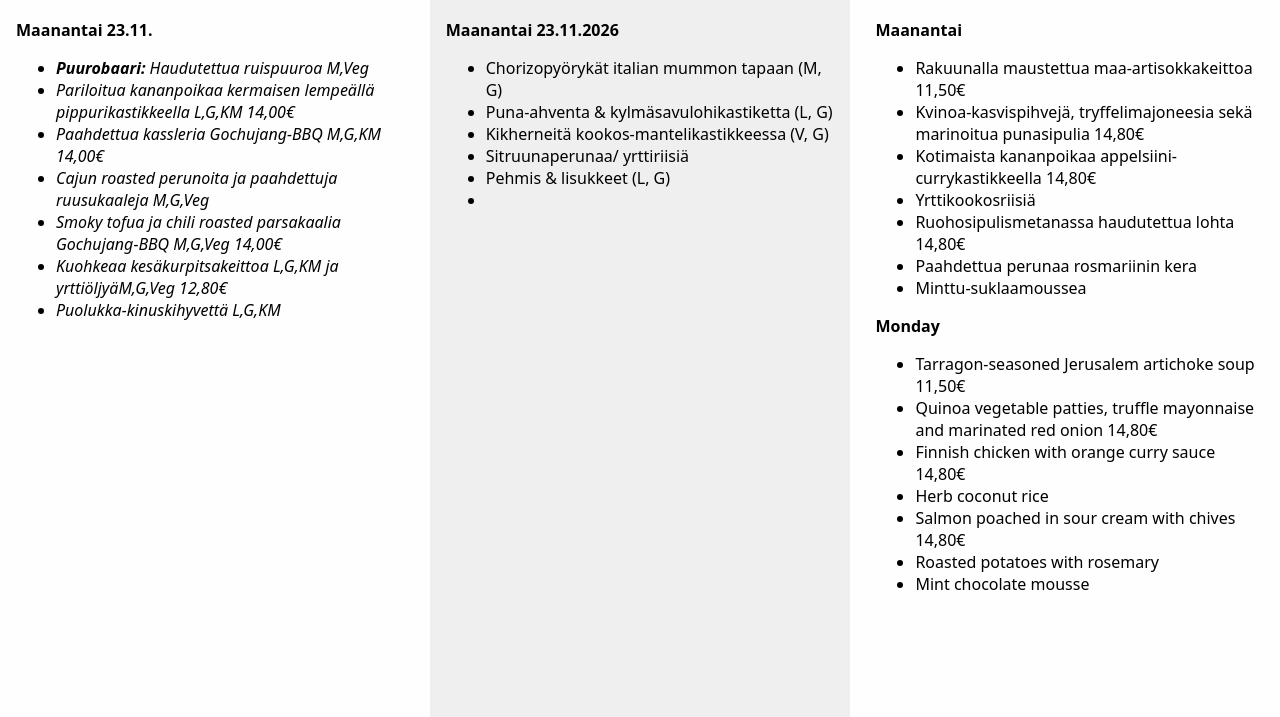
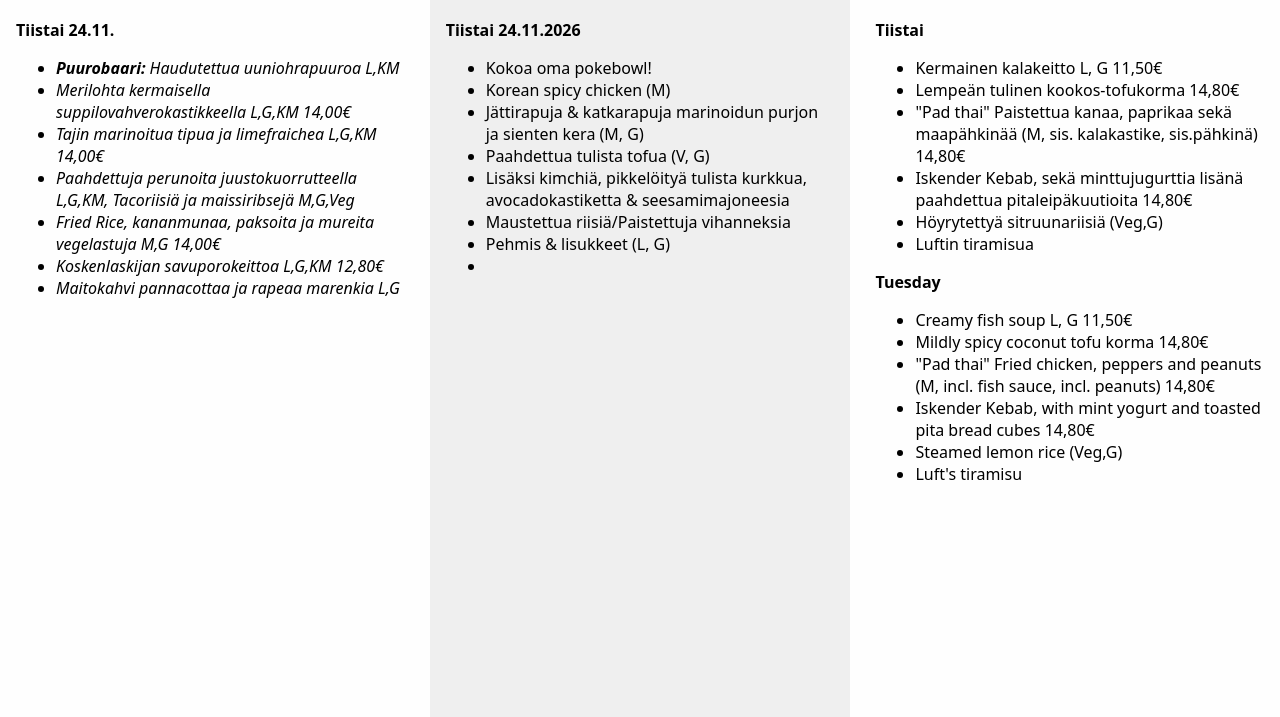
Before and after one commit to anttimc/lunchlist, a plain HTML site: page index.html in a window 1280 px wide. Shown: the part 83-800 px from the top of the page. Drawn offline with Linux system fonts and the light colour scheme.

Commit message:
Daily lunch

```diff
--- a/index.html
+++ b/index.html
@@ -1,6 +1,6 @@
 <html>
 <head>
-<title>Lunch: Monday</title>
+<title>Lunch: Tuesday</title>
 <link rel="stylesheet" href="layout.css" type="text/css" media="all">
 <meta name="viewport" content="width=device-width, initial-scale=1">
 </head>
@@ -8,29 +8,29 @@
 <div>
 <h1>Ravintola Akseli</h1>
 <div>
-<p><b>Maanantai 23.11.</b></p>
+<p><b>Tiistai 24.11.</b></p>
 <ul>
-<li>
-<strong><em>Puurobaari: </em></strong><em>Haudutettua ruispuuroa M,Veg</em>
-</li>
-<li><em>Pariloitua kananpoikaa kermaisen lempeällä pippurikastikkeella L,G,KM 14,00€</em></li>
-<li><em>Paahdettua kassleria Gochujang-BBQ M,G,KM 14,00€</em></li>
-<li><em>Cajun roasted perunoita ja paahdettuja ruusukaaleja M,G,Veg</em></li>
-<li><em>Smoky tofua ja chili roasted parsakaalia Gochujang-BBQ M,G,Veg 14,00€</em></li>
-<li><em>Kuohkeaa kesäkurpitsakeittoa L,G,KM ja yrttiöljyäM,G,Veg 12,80€</em></li>
-<li><em>Puolukka-kinuskihyvettä L,G,KM</em></li>
+<li><em><strong>Puurobaari:</strong> Haudutettua uuniohrapuuroa L,KM</em></li>
+<li><em>Merilohta kermaisella suppilovahverokastikkeella L,G,KM 14,00€</em></li>
+<li><em>Tajin marinoitua tipua ja limefraichea L,G,KM 14,00€</em></li>
+<li><em>Paahdettuja perunoita juustokuorrutteella L,G,KM, Tacoriisiä ja maissiribsejä M,G,Veg</em></li>
+<li><em>Fried Rice, kananmunaa, paksoita ja mureita vegelastuja M,G 14,00€</em></li>
+<li><em>Koskenlaskijan savuporokeittoa L,G,KM 12,80€</em></li>
+<li><em>Maitokahvi pannacottaa ja rapeaa marenkia L,G</em></li>
 </ul>
 </div>
 </div>
 <div>
 <h1>Ravintola Päättäri</h1>
 <div>
-<p><b>Maanantai 23.11.2026</b></p>
+<p><b>Tiistai 24.11.2026</b></p>
 <ul>
-<li>Chorizopyörykät italian mummon tapaan (M, G)</li>
-<li>Puna-ahventa &amp; kylmäsavulohikastiketta (L, G)</li>
-<li>Kikherneitä kookos-mantelikastikkeessa (V, G)</li>
-<li>Sitruunaperunaa/ yrttiriisiä</li>
+<li>Kokoa oma pokebowl!</li>
+<li>Korean spicy chicken (M)</li>
+<li>Jättirapuja &amp; katkarapuja marinoidun purjon ja sienten kera (M, G)</li>
+<li>Paahdettua tulista tofua (V, G)</li>
+<li>Lisäksi kimchiä, pikkelöityä tulista kurkkua, avocadokastiketta &amp; seesamimajoneesia</li>
+<li>Maustettua riisiä/Paistettuja vihanneksia</li>
 <li>Pehmis &amp; lisukkeet (L, G)</li>
 <li></li>
 </ul>
@@ -40,27 +40,25 @@
 <h1>Dylan Luft</h1>
 <div>
 <div>
-<p><b>Maanantai</b></p>
+<p><b>Tiistai</b></p>
 <ul>
-<li>Rakuunalla maustettua maa-artisokkakeittoa 11,50€</li>
-<li>Kvinoa-kasvispihvejä, tryffelimajoneesia sekä marinoitua punasipulia 14,80€</li>
-<li>Kotimaista kananpoikaa appelsiini-currykastikkeella 14,80€</li>
-<li>Yrttikookosriisiä </li>
-<li>Ruohosipulismetanassa haudutettua lohta 14,80€</li>
-<li>Paahdettua perunaa rosmariinin kera </li>
-<li>Minttu-suklaamoussea </li>
+<li>Kermainen kalakeitto L, G 11,50€</li>
+<li>Lempeän tulinen kookos-tofukorma 14,80€</li>
+<li>"Pad thai" Paistettua kanaa, paprikaa sekä maapähkinää (M, sis. kalakastike, sis.pähkinä) 14,80€</li>
+<li>Iskender Kebab, sekä minttujugurttia lisänä paahdettua pitaleipäkuutioita 14,80€</li>
+<li>Höyrytettyä sitruunariisiä (Veg,G) </li>
+<li>Luftin tiramisua </li>
 </ul>
 </div>
 <div>
-<p><b>Monday</b></p>
+<p><b>Tuesday</b></p>
 <ul>
-<li>Tarragon-seasoned Jerusalem artichoke soup 11,50€</li>
-<li>Quinoa vegetable patties, truffle mayonnaise and marinated red onion 14,80€</li>
-<li>Finnish chicken with orange curry sauce 14,80€</li>
-<li>Herb coconut rice </li>
-<li>Salmon poached in sour cream with chives 14,80€</li>
-<li>Roasted potatoes with rosemary </li>
-<li>Mint chocolate mousse </li>
+<li>Creamy fish soup L, G 11,50€</li>
+<li>Mildly spicy coconut tofu korma 14,80€</li>
+<li>"Pad thai" Fried chicken, peppers and peanuts (M, incl. fish sauce, incl. peanuts) 14,80€</li>
+<li>Iskender Kebab, with mint yogurt and toasted pita bread cubes 14,80€</li>
+<li>Steamed lemon rice (Veg,G) </li>
+<li>Luft's tiramisu </li>
 </ul>
 </div>
 </div>
```
